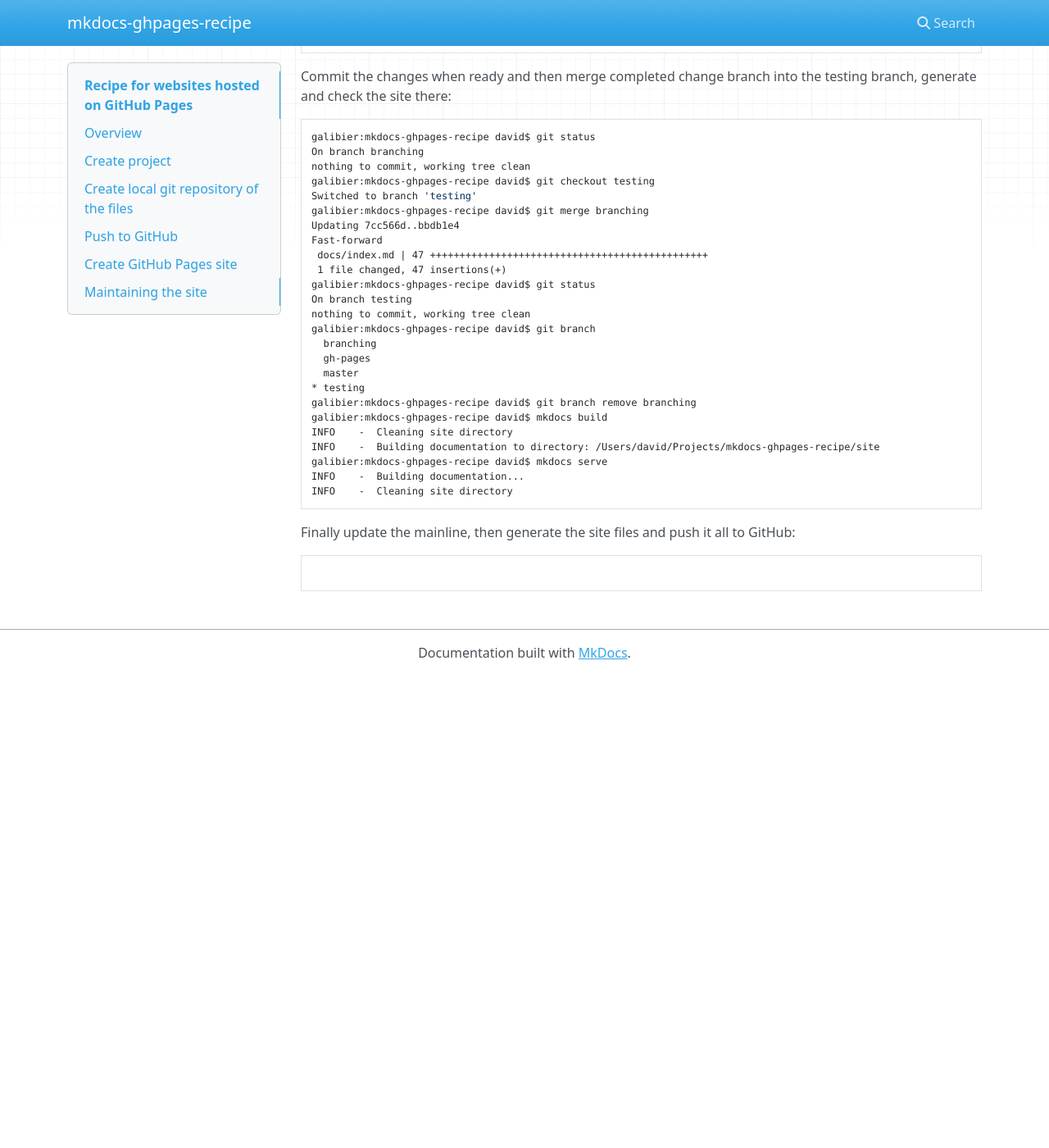
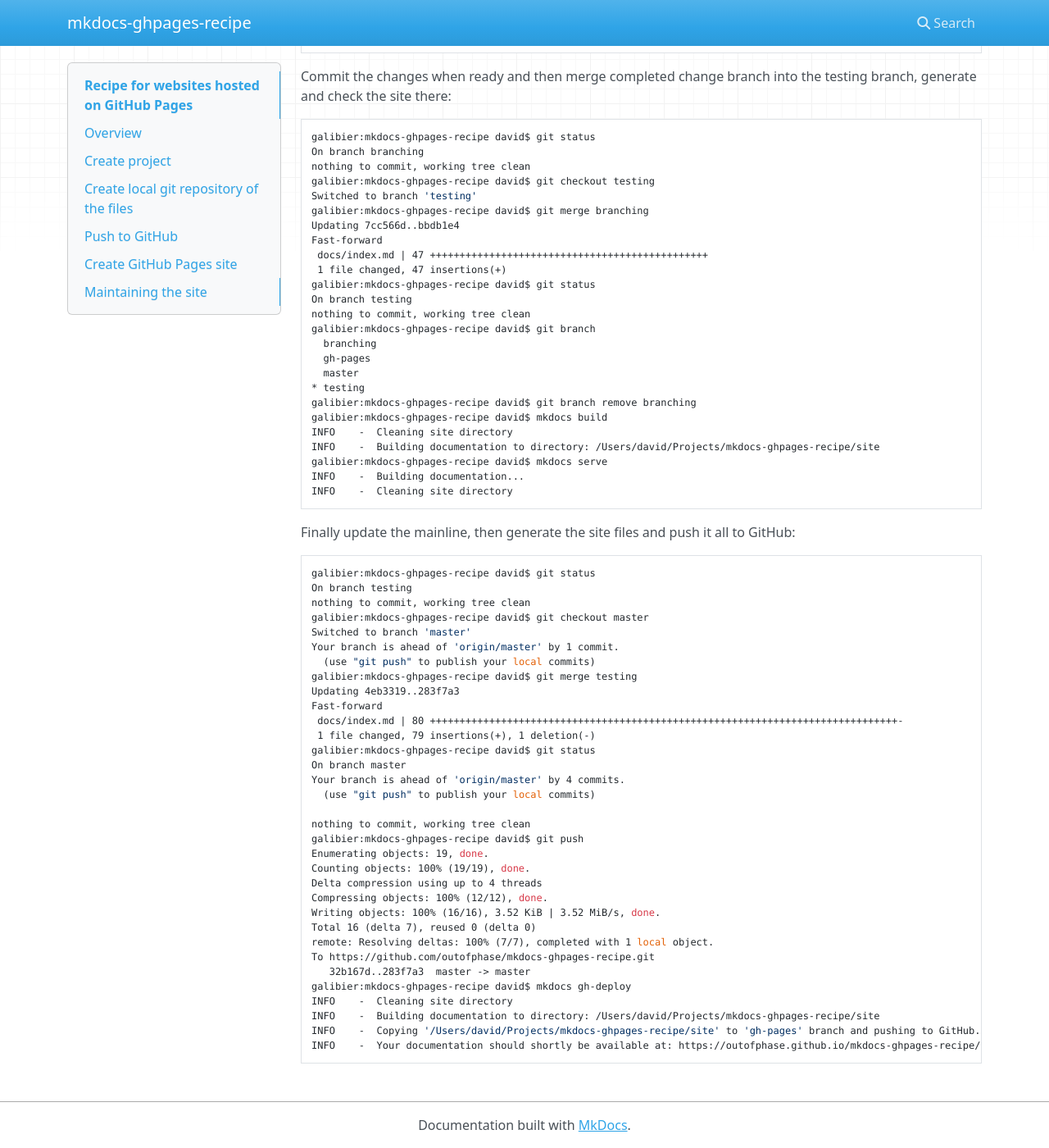
Before and after one commit to outofphase/mkdocs-ghpages-recipe, an MkDocs documentation site: the page built from docs/index.md, in a window 1280 px wide and 1400 px high, scrolled down 3374 px. Shown: the whole window at 82% size. Built offline with MkDocs 1.6.1, drawn with Linux system fonts in a browser that asks for light colours; nearby versions of some CDN libraries; before the commit the page ends 4198 px from its top, so only the background shows below that.

Commit message:
details of pushing updates

````diff
--- a/docs/index.md
+++ b/docs/index.md
@@ -197,5 +197,37 @@ INFO    -  Cleaning site directory
 Finally update the mainline, then generate the site files and push it all to GitHub:
 
 ``` bash
+galibier:mkdocs-ghpages-recipe david$ git status
+On branch testing
+nothing to commit, working tree clean
+galibier:mkdocs-ghpages-recipe david$ git checkout master
+Switched to branch 'master'
+Your branch is ahead of 'origin/master' by 1 commit.
+  (use "git push" to publish your local commits)
+galibier:mkdocs-ghpages-recipe david$ git merge testing
+Updating 4eb3319..283f7a3
+Fast-forward
+ docs/index.md | 80 +++++++++++++++++++++++++++++++++++++++++++++++++++++++++++++++++++++++++++++++-
+ 1 file changed, 79 insertions(+), 1 deletion(-)
+galibier:mkdocs-ghpages-recipe david$ git status
+On branch master
+Your branch is ahead of 'origin/master' by 4 commits.
+  (use "git push" to publish your local commits)
 
+nothing to commit, working tree clean
+galibier:mkdocs-ghpages-recipe david$ git push
+Enumerating objects: 19, done.
+Counting objects: 100% (19/19), done.
+Delta compression using up to 4 threads
+Compressing objects: 100% (12/12), done.
+Writing objects: 100% (16/16), 3.52 KiB | 3.52 MiB/s, done.
+Total 16 (delta 7), reused 0 (delta 0)
+remote: Resolving deltas: 100% (7/7), completed with 1 local object.
+To https://github.com/outofphase/mkdocs-ghpages-recipe.git
+   32b167d..283f7a3  master -> master
+galibier:mkdocs-ghpages-recipe david$ mkdocs gh-deploy
+INFO    -  Cleaning site directory
+INFO    -  Building documentation to directory: /Users/david/Projects/mkdocs-ghpages-recipe/site
+INFO    -  Copying '/Users/david/Projects/mkdocs-ghpages-recipe/site' to 'gh-pages' branch and pushing to GitHub.
+INFO    -  Your documentation should shortly be available at: https://outofphase.github.io/mkdocs-ghpages-recipe/
 ```
````
